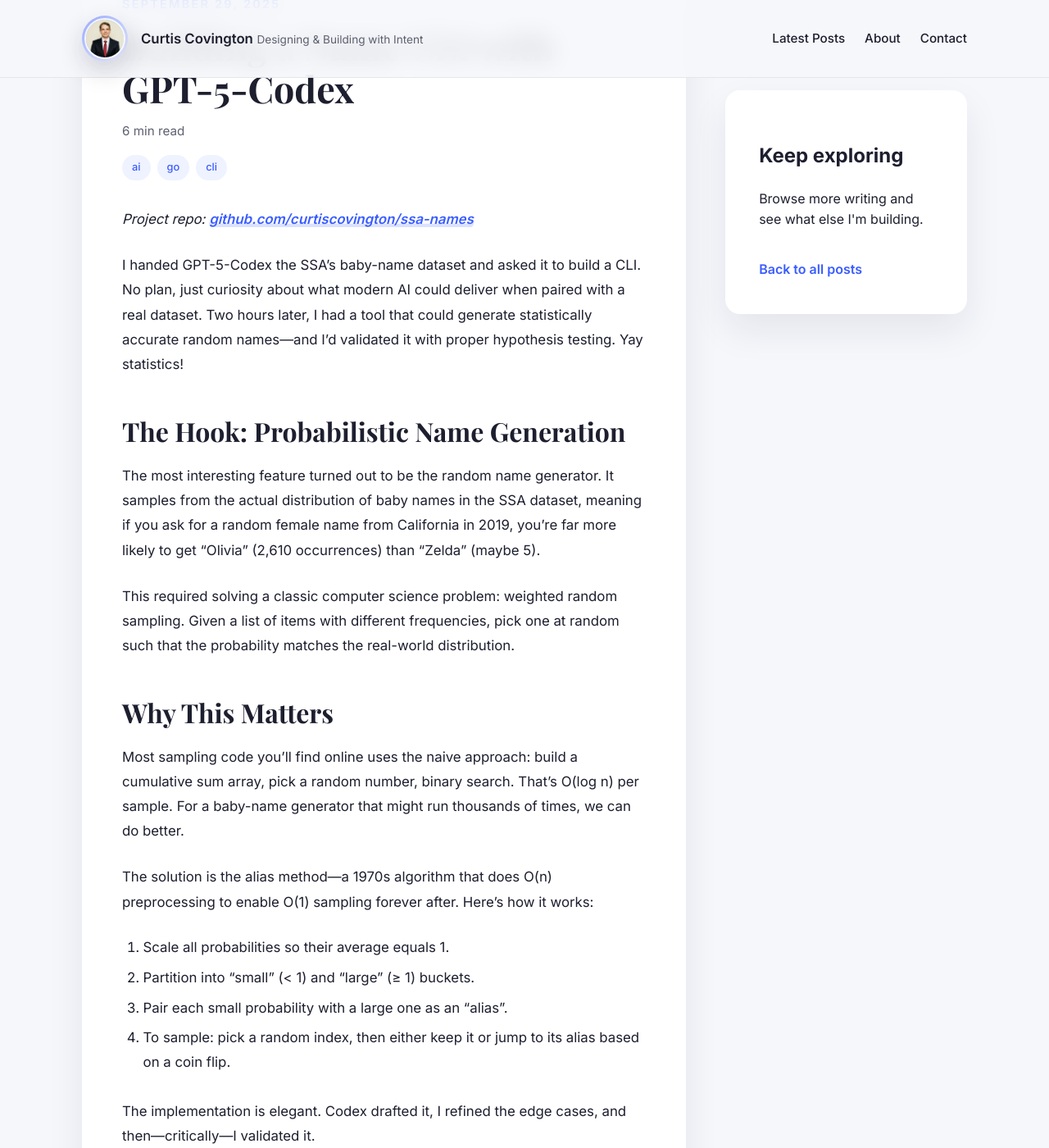
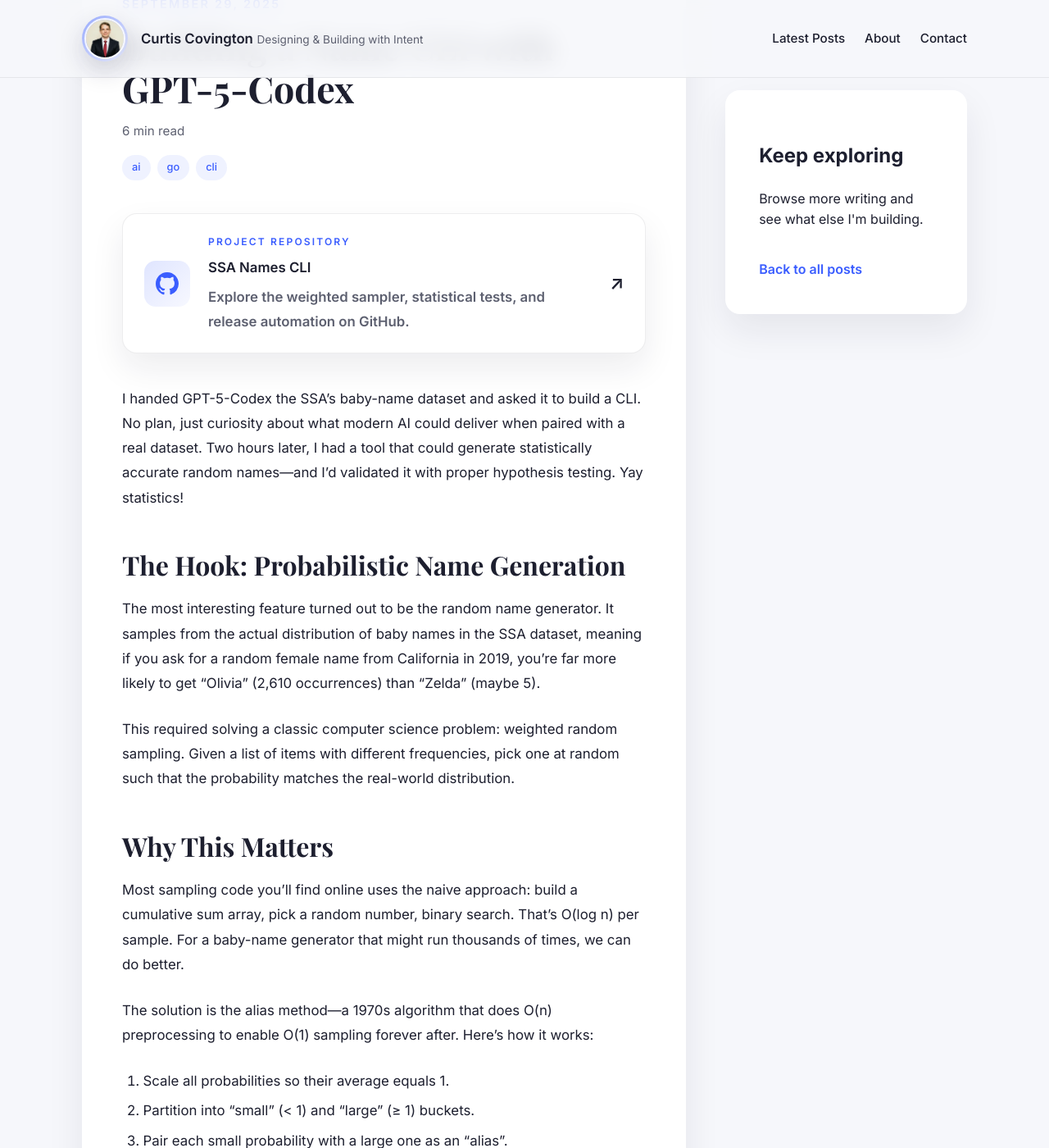
Before and after one commit to curtiscovington/curtiscovington.github.io, a Jekyll site: the page built from _posts/2025-09-29-building-a-name-cli-with-gpt-5-codex.md, in a window 1280 px wide and 1400 px high, scrolled down 246 px. Shown: the whole window at 82% size. Built offline with Jekyll 4.4.1, drawn with Linux system fonts in a browser that asks for light colours.

Commit message:
Add styled repository card to SSA Names article

```diff
--- a/_posts/2025-09-29-building-a-name-cli-with-gpt-5-codex.md
+++ b/_posts/2025-09-29-building-a-name-cli-with-gpt-5-codex.md
@@ -8,7 +8,19 @@
   - cli
 reading_time: "6 min read"
 ---
-*Project repo: [github.com/curtiscovington/ssa-names](https://github.com/curtiscovington/ssa-names)*
+<a class="repo-card" href="https://github.com/curtiscovington/ssa-names" target="_blank" rel="noopener">
+  <span class="repo-card__icon" aria-hidden="true">
+    <svg viewBox="0 0 24 24" role="presentation" focusable="false">
+      <path d="M12 0C5.37 0 0 5.37 0 12c0 5.3 3.44 9.8 8.2 11.39.6.11.82-.26.82-.58 0-.29-.01-1.05-.02-2.06-3.34.73-4.04-1.61-4.04-1.61-.55-1.4-1.33-1.78-1.33-1.78-1.09-.75.08-.73.08-.73 1.21.08 1.85 1.24 1.85 1.24 1.07 1.84 2.82 1.31 3.51 1 .11-.78.42-1.31.76-1.61-2.66-.3-5.46-1.33-5.46-5.93 0-1.31.47-2.38 1.24-3.22-.12-.3-.54-1.52.12-3.16 0 0 1.01-.32 3.3 1.23a11.53 11.53 0 0 1 6 0c2.28-1.55 3.29-1.23 3.29-1.23.66 1.64.24 2.86.12 3.16.77.84 1.24 1.91 1.24 3.22 0 4.61-2.8 5.62-5.47 5.92.43.37.81 1.1.81 2.23 0 1.61-.02 2.9-.02 3.29 0 .32.21.7.82.58A12 12 0 0 0 24 12C24 5.37 18.63 0 12 0Z"/>
+    </svg>
+  </span>
+  <span class="repo-card__body">
+    <span class="repo-card__eyebrow">Project repository</span>
+    <span class="repo-card__title">SSA Names CLI</span>
+    <span class="repo-card__description">Explore the weighted sampler, statistical tests, and release automation on GitHub.</span>
+  </span>
+  <span class="repo-card__arrow" aria-hidden="true">↗</span>
+</a>
 
 I handed GPT-5-Codex the SSA's baby-name dataset and asked it to build a CLI. No plan, just curiosity about what modern AI could deliver when paired with a real dataset. Two hours later, I had a tool that could generate statistically accurate random names—and I'd validated it with proper hypothesis testing. Yay statistics!
 
--- a/assets/css/style.css
+++ b/assets/css/style.css
@@ -427,6 +427,76 @@
   margin: 0 0 1.6rem;
 }
 
+.post__content .repo-card {
+  display: flex;
+  align-items: center;
+  gap: 1.4rem;
+  margin: 2.5rem 0;
+  padding: 1.4rem 1.6rem;
+  border: 1px solid var(--border);
+  border-radius: var(--radius);
+  background: var(--bg-accent);
+  box-shadow: 0 18px 40px rgba(20, 24, 56, 0.08);
+  transition: transform 0.2s ease, box-shadow 0.2s ease, border-color 0.2s ease;
+  color: inherit;
+}
+
+.post__content .repo-card:hover,
+.post__content .repo-card:focus {
+  transform: translateY(-3px);
+  box-shadow: 0 24px 50px rgba(20, 24, 56, 0.12);
+  border-color: rgba(58, 93, 255, 0.35);
+}
+
+.post__content .repo-card:focus-visible {
+  outline: 3px solid rgba(58, 93, 255, 0.5);
+  outline-offset: 4px;
+}
+
+.post__content .repo-card__icon {
+  display: grid;
+  place-items: center;
+  width: 56px;
+  height: 56px;
+  border-radius: 14px;
+  background: linear-gradient(135deg, rgba(58, 93, 255, 0.16), rgba(122, 140, 255, 0.06));
+  color: var(--primary);
+}
+
+.post__content .repo-card__icon svg {
+  width: 28px;
+  height: 28px;
+  fill: currentColor;
+}
+
+.post__content .repo-card__body {
+  flex: 1;
+  display: grid;
+  gap: 0.35rem;
+}
+
+.post__content .repo-card__eyebrow {
+  font-size: 0.75rem;
+  letter-spacing: 0.18em;
+  text-transform: uppercase;
+  font-weight: 600;
+  color: var(--primary);
+}
+
+.post__content .repo-card__title {
+  font-size: 1.05rem;
+  font-weight: 600;
+}
+
+.post__content .repo-card__description {
+  margin: 0;
+  color: var(--text-muted);
+}
+
+.post__content .repo-card__arrow {
+  font-size: 1.4rem;
+}
+
 .post__content strong {
   font-weight: 600;
 }
```
